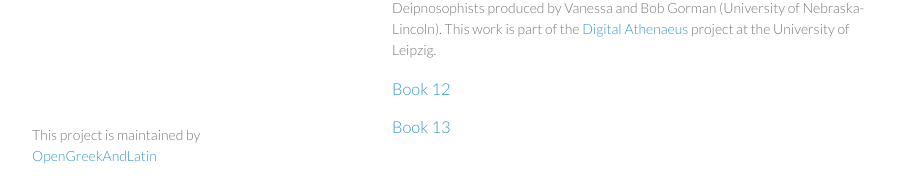
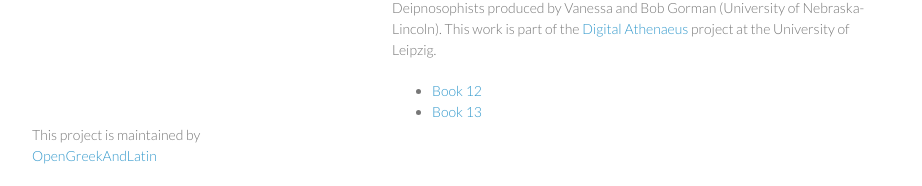
Before and after one commit to medaniel93/DigitalAthenaeus, a plain HTML site: page index.html in a window 1280 px wide. Shown: the part 523-709 px from the top of the page, without its empty margins (178-1100 px from the left). Drawn offline with Linux system fonts and the light colour scheme.

```diff
--- a/index.html
+++ b/index.html
@@ -42,13 +42,10 @@
 
 <p>This repository contains XML treebank files of the Greek text of Athenaeus' Deipnosophists produced by Vanessa and Bob Gorman (University of Nebraska-Lincoln). This work is part of the <a href="http://www.dh.uni-leipzig.de/wo/projects/open-greek-and-latin-project/digital-athenaeus/">Digital Athenaeus</a> project at the University of Leipzig.</p>
 
-<h3>
-<a id="book-12" class="anchor" href="#book-12" aria-hidden="true"><span class="octicon octicon-link"></span></a><a href="https://github.com/OpenGreekAndLatin/DigitalAthenaeus/tree/master/treebank-data/Book12">Book 12</a>
-</h3>
-
-<h3>
-<a id="book-13" class="anchor" href="#book-13" aria-hidden="true"><span class="octicon octicon-link"></span></a><a href="https://github.com/OpenGreekAndLatin/DigitalAthenaeus/tree/master/treebank-data/Book13">Book 13</a>
-</h3>
+<ul>
+<li><a href="https://github.com/OpenGreekAndLatin/DigitalAthenaeus/tree/master/treebank-data/Book12">Book 12</a></li>
+<li><a href="https://github.com/OpenGreekAndLatin/DigitalAthenaeus/tree/master/treebank-data/Book13">Book 13</a></li>
+</ul>
       </section>
       <footer>
         <p>This project is maintained by <a href="https://github.com/OpenGreekAndLatin">OpenGreekAndLatin</a></p>
```
Also changed, not shown: params.json (+1 -1 lines).
